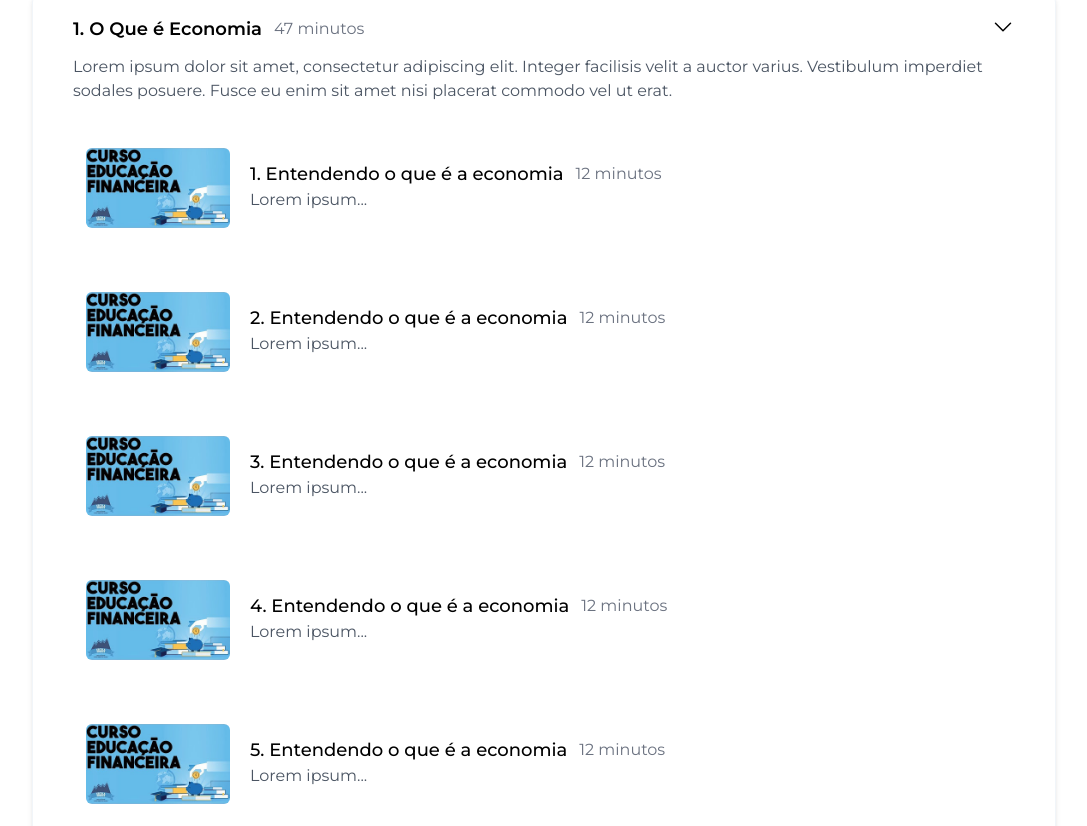
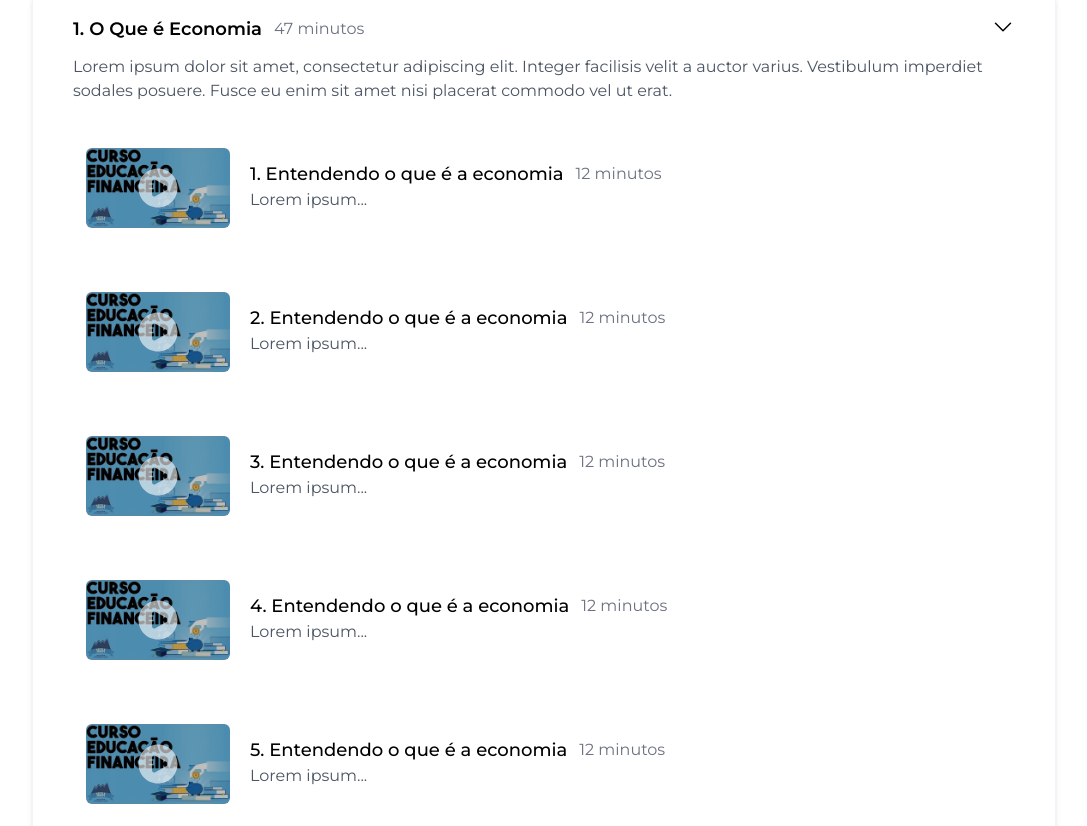
Before and after one commit to luixgabriel/Escola-do-Real, a Next.js app: page /curso/economia-basica in a window 1280 px wide. Shown: the part 794-1620 px from the top of the page, without its empty margins (96-1183 px from the left). Built offline with nearby package versions, Linux system fonts and the light colour scheme.

Commit message:
style: Cria uma máscada para a thumb do vídeo

```diff
--- a/src/components/course/module/lesson/index.tsx
+++ b/src/components/course/module/lesson/index.tsx
@@ -27,13 +27,27 @@ export default async function Lesson({
   return (
     <div className="min-h-32 mb-4 cursor-pointer rounded-md border border-white p-3 hover:border-gray-100 hover:bg-slate-50 hover:shadow-md">
       <Link className="flex gap-5" href={`${lesson?.url}`} target="_blank">
+        <div className="relative">
           <Image
-          className="hidden h-full w-36 rounded-md md:block"
+            className="relative hidden h-full w-36 rounded-md brightness-75 filter md:block"
             src={`${lesson?.thumb}`}
             alt="Thumb da aula"
             width={336}
             height={188}
           />
+          <svg
+            xmlns="http://www.w3.org/2000/svg"
+            viewBox="0 0 24 24"
+            fill="currentColor"
+            className="absolute left-1/2 top-1/2 h-12 w-12 -translate-x-1/2 -translate-y-1/2 text-white/60"
+          >
+            <path
+              fillRule="evenodd"
+              d="M2.25 12c0-5.385 4.365-9.75 9.75-9.75s9.75 4.365 9.75 9.75-4.365 9.75-9.75 9.75S2.25 17.385 2.25 12zm14.024-.983a1.125 1.125 0 010 1.966l-5.603 3.113A1.125 1.125 0 019 15.113V8.887c0-.857.921-1.4 1.671-.983l5.603 3.113z"
+              clipRule="evenodd"
+            />
+          </svg>
+        </div>
         <div>
           <div className="flex items-center gap-3 pt-3">
             <h3 className="text-lg font-medium">
--- a/src/components/homepage/Button/index.tsx
+++ b/src/components/homepage/Button/index.tsx
@@ -1,6 +1,15 @@
-export default function Button({ children }: { children: string }) {
+export default function Button({
+  children,
+  onClick,
+}: {
+  children: string
+  onClick?: () => void
+}) {
   return (
-    <button className="m-auto block rounded-full bg-gradient-to-r from-green-500 to-blue-500 px-10 py-3 uppercase text-white">
+    <button
+      onClick={onClick}
+      className="m-auto block rounded-full bg-gradient-to-r from-green-500 to-blue-500 px-10 py-3 uppercase text-white"
+    >
       {children}
     </button>
   )
--- a/src/components/homepage/Course/index.tsx
+++ b/src/components/homepage/Course/index.tsx
@@ -21,7 +21,7 @@ export default function Course() {
           allowFullScreen
         ></iframe>
       </div>
-      <Link href="/curso/economia-basica" className=" uppercase">
+      <Link href="/curso/economia-basica">
         <Button>Iniciar Curso</Button>
       </Link>
     </section>
```
Lines whose indentation alone changed are shown as unchanged.
